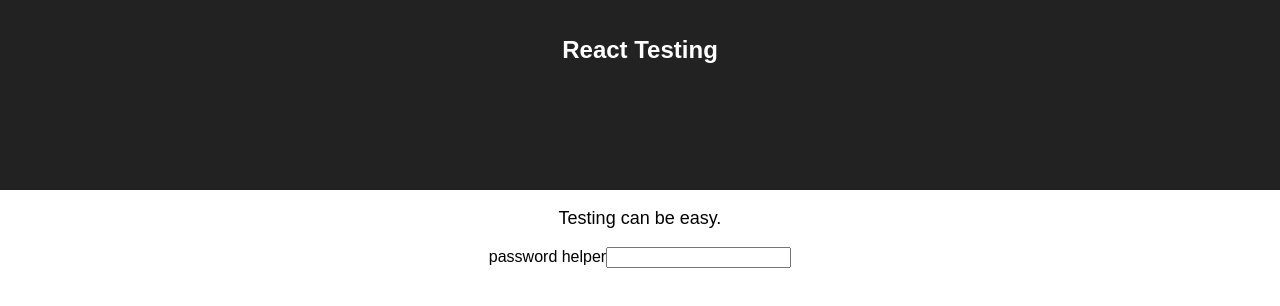
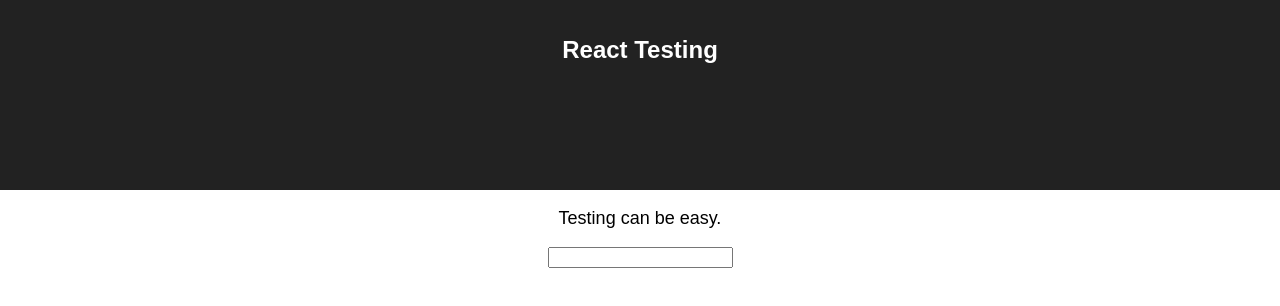
Before and after one commit to reergymerej/react-testing-talk, a React app: page / in a window 1280 px wide. Shown: the top 306 px of the page. Built offline with nearby package versions, Linux system fonts and the light colour scheme.

Commit message:
Basic outline

```diff
--- a/src/PasswordHelper.js
+++ b/src/PasswordHelper.js
@@ -14,9 +14,12 @@ class PasswordHelper extends React.Component {
     const isComplex = logic.isComplex(this.state.value)
     return (
       <div>
-        password helper
         <input onChange={this.handleInputChange} />
-        { isComplex && <div className="isComplex" /> }
+        { isComplex &&
+          <div className="isComplex">
+            That looks OK.
+          </div>
+        }
       </div>
     )
   }
```
Also changed, not shown: 1 other file (tests, documents, lock files or other folders).
